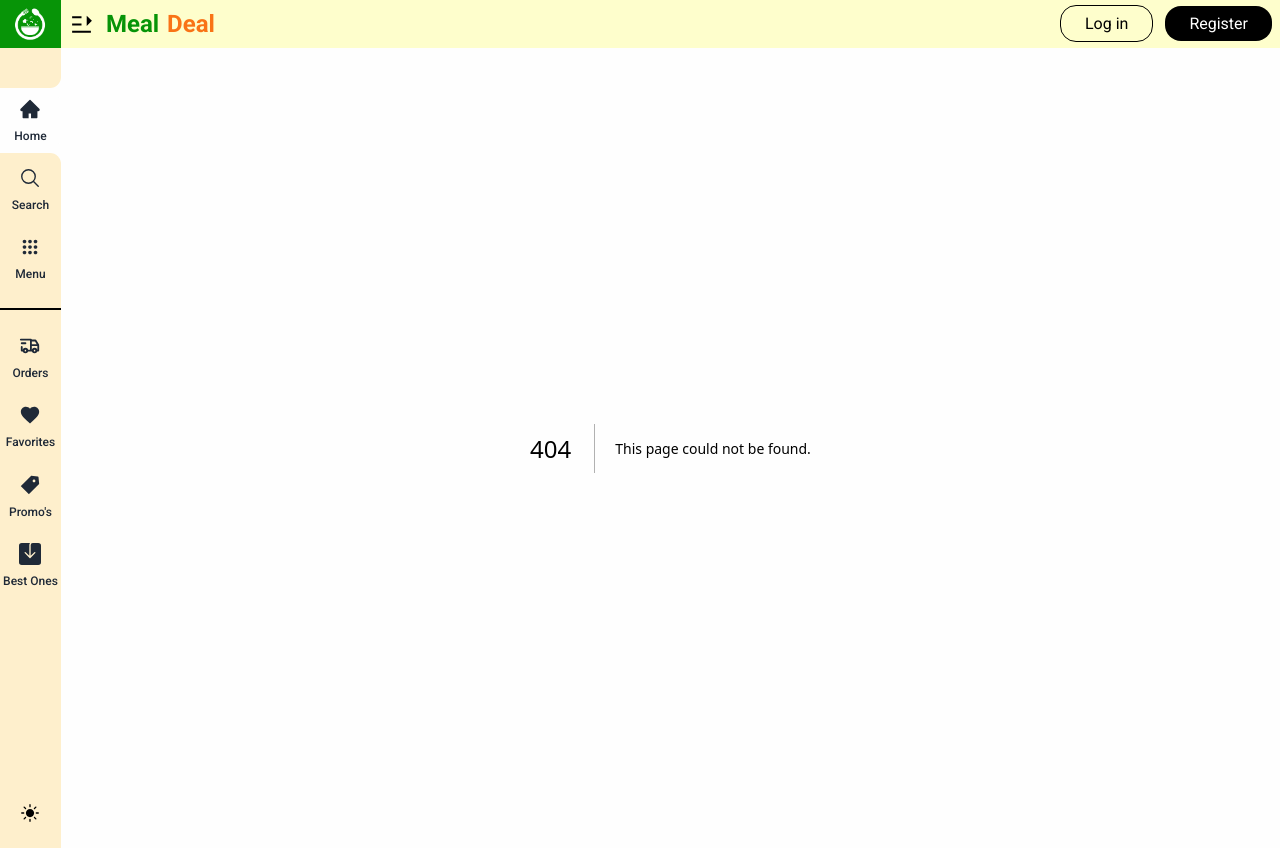
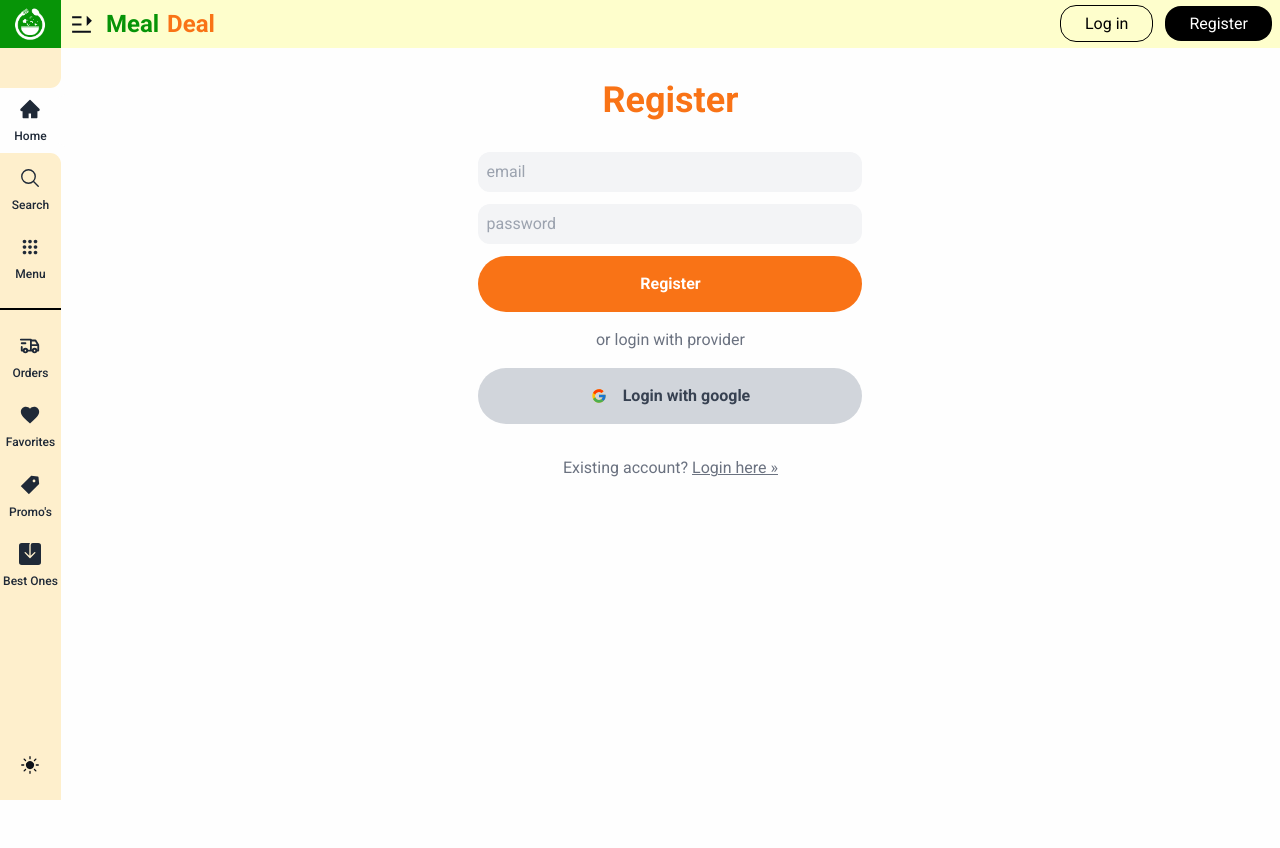
Before and after one commit to G-GraceCode/Meal-Deal, a Next.js app in the folder meal-ordering/: page /register in a window 1280 px wide. Before the commit this address had no page. After the commit the page ends 800 px from the top, so only its background shows below. Built offline with nearby package versions, Linux system fonts and the light colour scheme.

Commit message:
Update 5 files

```diff
--- a/meal-ordering/src/app/globals.css
+++ b/meal-ordering/src/app/globals.css
@@ -188,3 +188,54 @@
   bottom: calc(var(--border-r) * -1);
   box-shadow: 5px -5px 0 5px var(--bg);
 }
+
+/* All inputs, tags,  */
+
+select,
+input[type="email"],
+input[type="password"],
+input[type="tel"],
+input[type="text"] {
+  @apply block w-full mb-3 rounded-xl;
+  @apply border p-2 border-gray-300 bg-gray-100;
+}
+/* input[type="email"]:disabled,
+input[type="password"]:disabled,
+input[type="tel"]:disabled,
+input[type="text"]:disabled {
+    @apply bg-gray-300 border-0 cursor-not-allowed text-gray-500;
+} */
+label {
+  @apply text-gray-500 text-sm leading-tight;
+}
+label + input {
+  margin-top: -2px;
+}
+button,
+.button {
+  @apply flex w-full justify-center gap-2 text-gray-700 font-semibold;
+  @apply border border-gray-300 rounded-full px-6 py-4;
+}
+button {
+  @apply bg-gray-300;
+}
+button[type="submit"],
+.submit,
+button.primary {
+  @apply border-primary bg-primary text-white;
+}
+
+button[type="submit"]:disabled,
+.submit:disabled {
+  @apply cursor-not-allowed bg-red-400;
+}
+div.tabs > * {
+  @apply bg-gray-300 text-gray-700 rounded-full py-2 px-4;
+}
+div.tabs > *.active {
+  @apply bg-primary text-white;
+}
+
+.flying-button-parent button {
+  @apply border-primary bg-primary text-white rounded-full;
+}
--- a/meal-ordering/src/app/page.js
+++ b/meal-ordering/src/app/page.js
@@ -2,9 +2,9 @@
 
 export default function Home() {
   return (
-    <>
+    <section className="mx-3">
       <Hero />
       <div> Menu </div>
-    </>
+    </section>
   );
 }
--- /dev/null
+++ b/meal-ordering/src/app/register/page.js
@@ -0,0 +1,30 @@
+import Link from "next/link";
+import { FcGoogle } from "react-icons/fc";
+
+export default function RegisterPage() {
+  return (
+    <section className="mx-3 mt-8">
+      <h2 className="text-center text-primary text-4xl mb-8 font-bold">
+        {" "}
+        Register{" "}
+      </h2>
+      <form className="block max-w-sm mx-auto">
+        <input type="email" placeholder="email" />
+        <input type="password" placeholder="password" />
+        <button type="submit">Register</button>
+        <div className="my-4 text-center text-gray-500">
+          or login with provider
+        </div>
+        <button className="flex gap-4 justify-center items-center">
+          <FcGoogle /> Login with google
+        </button>
+        <div className="text-center my-4 text-gray-500 border-t pt-4">
+          Existing account?{" "}
+          <Link className="underline" href={"/login"}>
+            Login here &raquo;
+          </Link>
+        </div>
+      </form>
+    </section>
+  );
+}
--- a/meal-ordering/src/components/navbar/Navbar.js
+++ b/meal-ordering/src/components/navbar/Navbar.js
@@ -16,13 +16,13 @@
         </div>
         <div>
           <Link
-            href={"/"}
+            href={"/login"}
             className="py-2 px-6 rounded-2xl border border-[#000] border-solid text-[#000] mr-3 no-underline"
           >
             Log in
           </Link>
           <Link
-            href={"/"}
+            href={"/register"}
             className="py-2 px-6 rounded-2xl bg-[#000] text-[#fff] no-underline"
           >
             Register
```
Also changed, not shown: meal-ordering/src/app/login/page.js (added).
